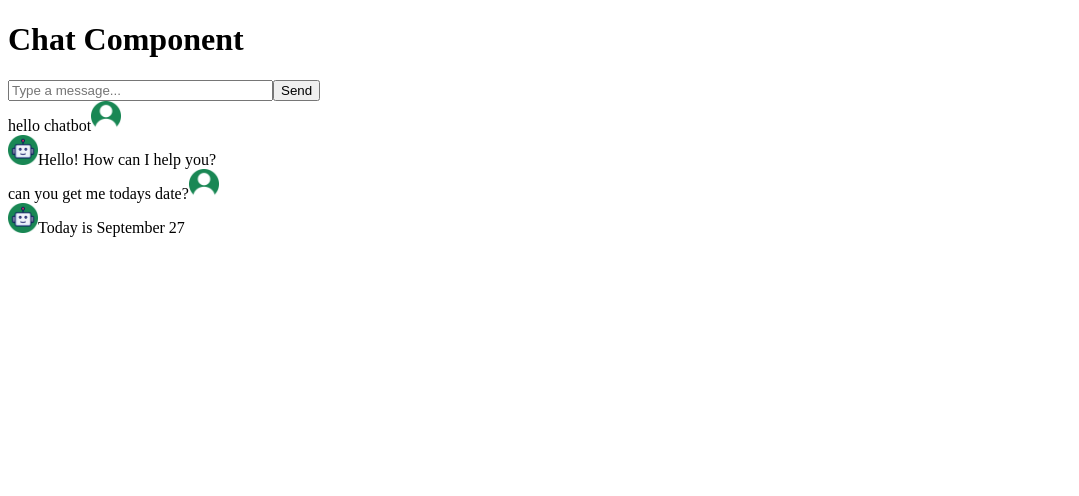
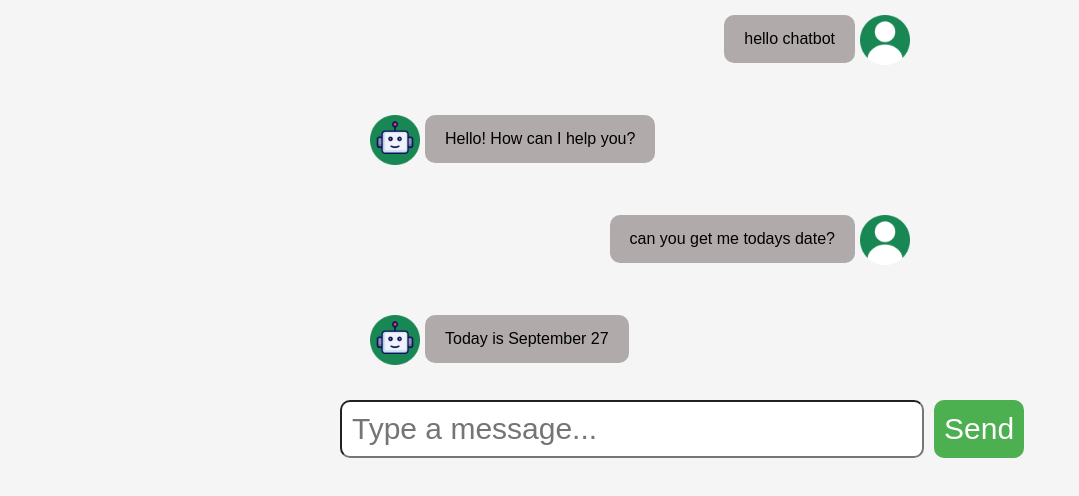
Before and after one commit to Neha-mer/my-react-chatbot-app, a React (Vite) app: page / in a window 1280 px wide. Shown: the top 496 px of the page, without its empty margins (0-1079 px from the left). Built offline with nearby package versions, Linux system fonts and the light colour scheme.

Commit message:
Chatbot-app-adding style

```diff
--- a/src/App.css
+++ b/src/App.css
@@ -0,0 +1,80 @@
+    body {
+        margin: 0;
+        padding: 0;
+        box-sizing: border-box;
+        background-color: #f5f5f5;
+    }
+
+.chat-input{
+    padding: 10px;
+    font-size: 30px;
+
+   border-radius: 10px;
+    margin-right: 10px;
+    flex-grow: 1;
+
+}
+.send-button{
+    padding: 10px;
+    font-size: 30px;
+    background-color: #4CAF50;
+    color: white;
+    border: none;
+    border-radius: 10px;
+    cursor: pointer;
+}
+
+.chat-container{
+    display: flex;
+
+
+}
+
+.app-container{
+    max-width: 600px;
+    margin-left: auto;
+    margin-right: auto;
+    height: 100vh;
+
+}
+
+.robot-message-container{
+    display: flex;
+    justify-content: flex-start;
+    margin-bottom: 20px;
+    padding: 15px 20px;
+    border-radius: 10px;
+    margin-left: 10px;
+    margin-right: 10px;
+    align-items: start;
+}
+
+.user-message-container{
+    display: flex;
+    justify-content: flex-end;
+    margin-bottom: 20px;
+     padding: 15px 20px;
+    border-radius: 10px;
+    margin-left: 10px;
+    margin-right: 10px;
+    align-items: start;
+}
+
+.message-container{
+    display: flex;
+    margin-top: 50;
+    background-color: rgb(177, 170, 170);
+    font-family:Arial, Helvetica, sans-serif;
+
+    padding: 15px 20px;
+    border-radius: 10px;
+    margin-left: 5px;
+    margin-right: 5px;
+
+
+}
+img {
+  width: 50px;
+  height: 50px;
+  align-items: start;
+}
--- a/src/App.tsx
+++ b/src/App.tsx
@@ -30,14 +30,13 @@ function App() {
     },
   ]);
   return (
-    <>
+    <div className="app-container">
+      <ChatMessages chatMessages={chatMessages} />
       <Chat
         chatMessages={chatMessages}
         setChatMessages={setChatMessages}
       ></Chat>
-
-      <ChatMessages chatMessages={chatMessages} />
-    </>
+    </div>
   );
 }
 
--- a/src/Components/ChatInput.tsx
+++ b/src/Components/ChatInput.tsx
@@ -18,33 +18,40 @@ const Chat = ({ chatMessages, setChatMessages }: ChatProps) => {
   }
 
   function sendMessage() {
-    setChatMessages([
+    const newChatMessages = [
       ...chatMessages,
       {
         message: savedInput,
         sender: "user",
         id: crypto.randomUUID(),
       },
-    ]);
-
-    setSavedInput("");
-  }
-
-  function getMessageFromBot() {
+    ];
+    setChatMessages(newChatMessages);
+    if (savedInput.toLowerCase().includes("hello")) {
       setChatMessages([
-      ...chatMessages,
+        ...newChatMessages,
         {
-        message: "This is a response from the bot",
+          message: "How can I help you?",
           sender: "robot",
           id: crypto.randomUUID(),
         },
       ]);
     }
+    if (savedInput.toLowerCase().includes("are you a bot")) {
+      setChatMessages([
+        ...newChatMessages,
+        {
+          message: "Yes, I am a bot created to assist you.",
+          sender: "robot",
+          id: crypto.randomUUID(),
+        },
+      ]);
+    }
+    setSavedInput("");
+  }
 
   return (
-    <>
-      <div>
-        <h1>Chat Component</h1>
+    <div className="chat-container">
       <input
         className="chat-input"
         placeholder="Type a message..."
@@ -56,7 +63,6 @@ const Chat = ({ chatMessages, setChatMessages }: ChatProps) => {
         Send
       </button>
     </div>
-    </>
   );
 };
 
--- a/src/Components/ChatMessage.tsx
+++ b/src/Components/ChatMessage.tsx
@@ -11,9 +11,15 @@ const ChatMessage = ({ message, sender = "user" }: ChatMessageProps) => {
   const img = isbot ? "robot.png" : "user.png";
 
   return (
-    <div>
+    <div
+      className={
+        sender === "robot"
+          ? "robot-message-container"
+          : "user-message-container"
+      }
+    >
       {sender === "robot" && <img src={img} alt={sender} width={30} />}
-      {message}
+      <div className="message-container">{message}</div>
       {sender === "user" && <img src={img} alt={sender} width={30} />}
     </div>
   );
```
Lines whose indentation alone changed are shown as unchanged.
